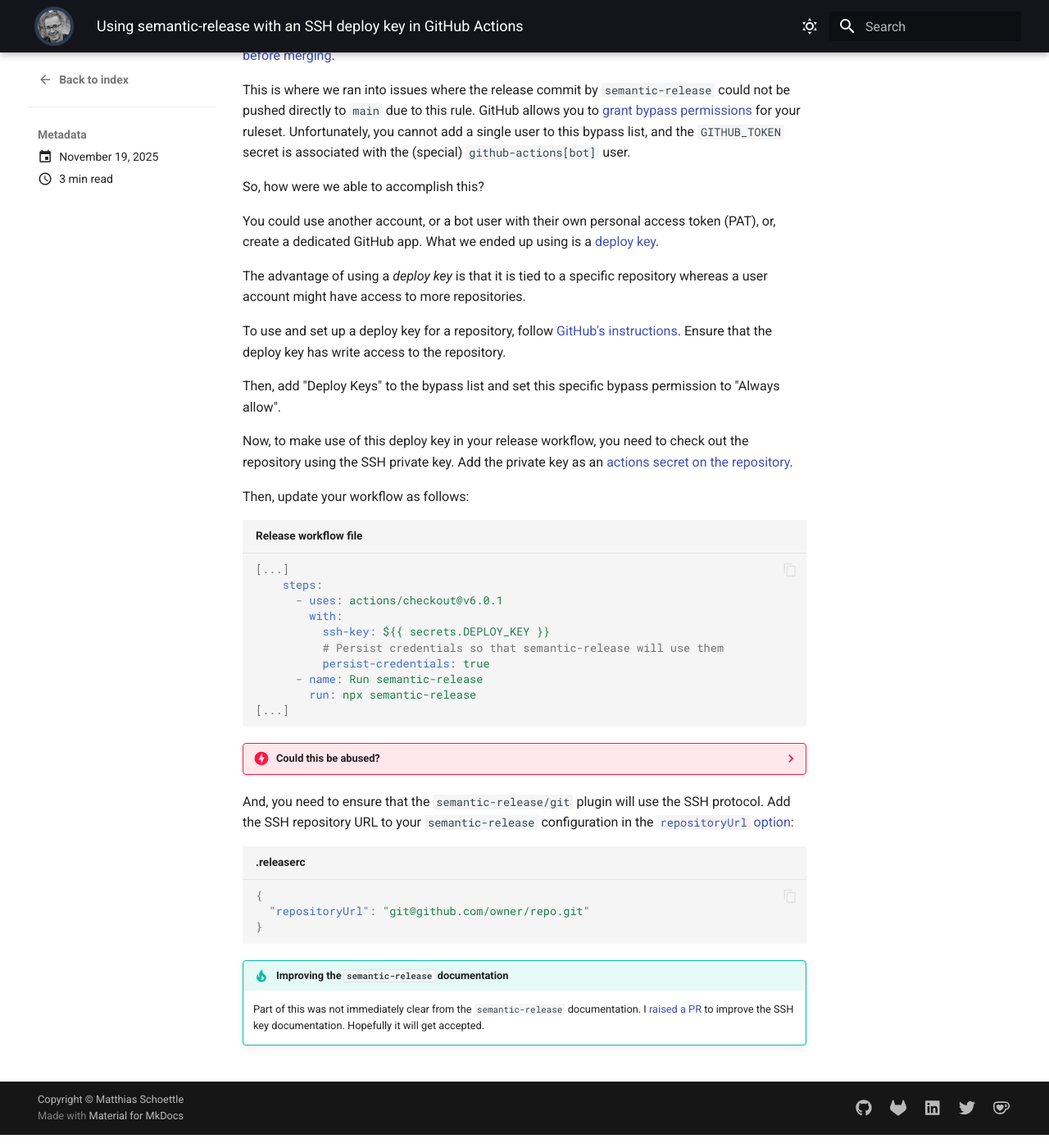
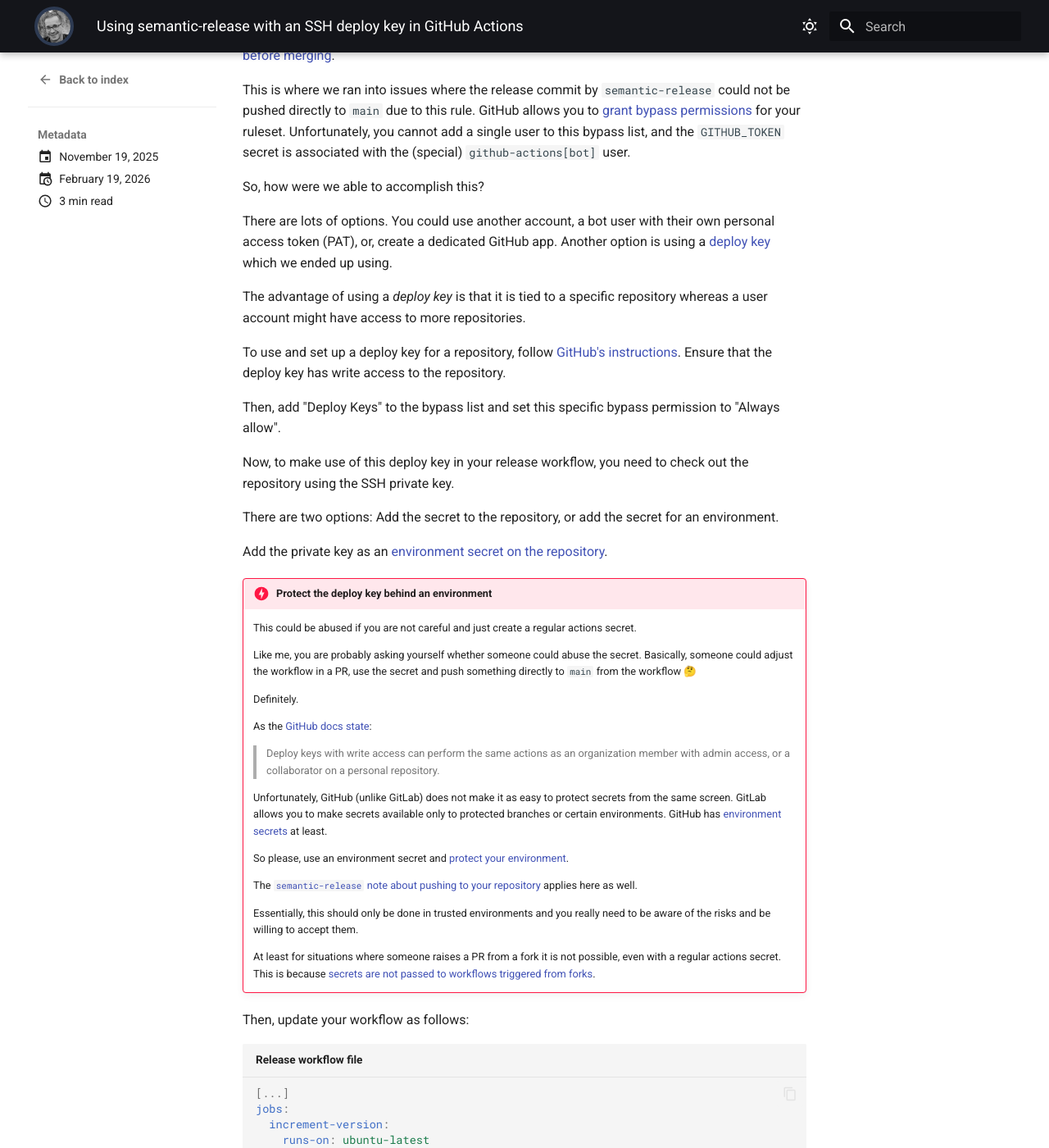
Before and after one commit to mschoettle/website, an MkDocs documentation site: the page built from docs/blog/posts/2025/semantic-release-ssh-deploy-key.md, in a window 1280 px wide and 1400 px high, scrolled down 515 px. Shown: the whole window at 82% size. Built offline with MkDocs 1.6.1 and Material for MkDocs 9.7.7, drawn with Linux system fonts in a browser that asks for light colours; emoji names are drawn with the system emoji font; plug-ins that fetch from the network failed and are left out; some of the changed text lies outside the part shown.

Commit message:
blog: add details about environment secrets (#226)

````diff
--- a/docs/blog/posts/2025/semantic-release-ssh-deploy-key.md
+++ b/docs/blog/posts/2025/semantic-release-ssh-deploy-key.md
@@ -1,6 +1,7 @@
 ---
 date:
   created: 2025-11-19
+  updated: 2026-02-19
 tags:
   - automation
   - github actions
@@ -26,8 +27,9 @@
 
 <!-- more -->
 
-You could use another account, or a bot user with their own personal access token (PAT), or, create a dedicated GitHub app.
-What we ended up using is a [deploy key](https://docs.github.com/en/authentication/connecting-to-github-with-ssh/managing-deploy-keys#deploy-keys).
+There are lots of options.
+You could use another account, a bot user with their own personal access token (PAT), or, create a dedicated GitHub app.
+Another option is using a [deploy key](https://docs.github.com/en/authentication/connecting-to-github-with-ssh/managing-deploy-keys#deploy-keys) which we ended up using.
 
 The advantage of using a _deploy key_ is that it is tied to a specific repository whereas a user account might have access to more repositories.
 
@@ -37,14 +39,47 @@
 Then, add "Deploy Keys" to the bypass list and set this specific bypass permission to "Always allow".
 
 Now, to make use of this deploy key in your release workflow, you need to check out the repository using the SSH private key.
-Add the private key as an [actions secret on the repository](https://docs.github.com/en/actions/how-tos/write-workflows/choose-what-workflows-do/use-secrets#creating-secrets-for-a-repository).
+
+There are two options: Add the secret to the repository, or add the secret for an environment.
+
+Add the private key as an [environment secret on the repository](https://docs.github.com/en/actions/how-tos/write-workflows/choose-what-workflows-do/use-secrets#creating-secrets-for-a-repository).
+
+!!! danger "Protect the deploy key behind an environment"
+
+    This could be abused if you are not careful and just create a regular actions secret.
+
+    Like me, you are probably asking yourself whether someone could abuse the secret.
+    Basically, someone could adjust the workflow in a PR, use the secret and push something directly to `main` from the workflow :thinking:
+
+    Definitely.
+
+    As the [GitHub docs state](https://docs.github.com/en/authentication/connecting-to-github-with-ssh/managing-deploy-keys#deploy-keys):
+
+    > Deploy keys with write access can perform the same actions as an organization member with admin access, or a collaborator on a personal repository.
+
+    Unfortunately, GitHub (unlike GitLab) does not make it as easy to protect secrets from the same screen.
+    GitLab allows you to make secrets available only to protected branches or certain environments.
+    GitHub has [environment secrets](https://docs.github.com/en/actions/how-tos/write-workflows/choose-what-workflows-do/use-secrets#creating-secrets-for-an-environment) at least.
+
+    So please, use an environment secret and [protect your environment](https://docs.github.com/en/actions/reference/workflows-and-actions/deployments-and-environments).
+
+    The [`semantic-release` note about pushing to your repository](https://semantic-release.gitbook.io/semantic-release/recipes/ci-configurations/github-actions#pushing-package.json-changes-to-your-repository) applies here as well.
+
+    Essentially, this should only be done in trusted environments and you really need to be aware of the risks and be willing to accept them.
+
+    At least for situations where someone raises a PR from a fork it is not possible, even with a regular actions secret.
+    This is because [secrets are not passed to workflows triggered from forks](https://docs.github.com/en/actions/how-tos/write-workflows/choose-what-workflows-do/use-secrets#using-secrets-in-a-workflow).
 
 Then, update your workflow as follows:
 
 ```yaml title="Release workflow file"
 [...]
+jobs:
+  increment-version:
+    runs-on: ubuntu-latest
+    environment: semantic-release
     steps:
-      - uses: actions/checkout@v6.0.1
+      - uses: actions/checkout@v6
         with:
           ssh-key: ${{ secrets.DEPLOY_KEY }}
           # Persist credentials so that semantic-release will use them
````
Also changed, not shown: other parts of docs/blog/posts/2025/semantic-release-ssh-deploy-key.md (+1 -21 lines).
